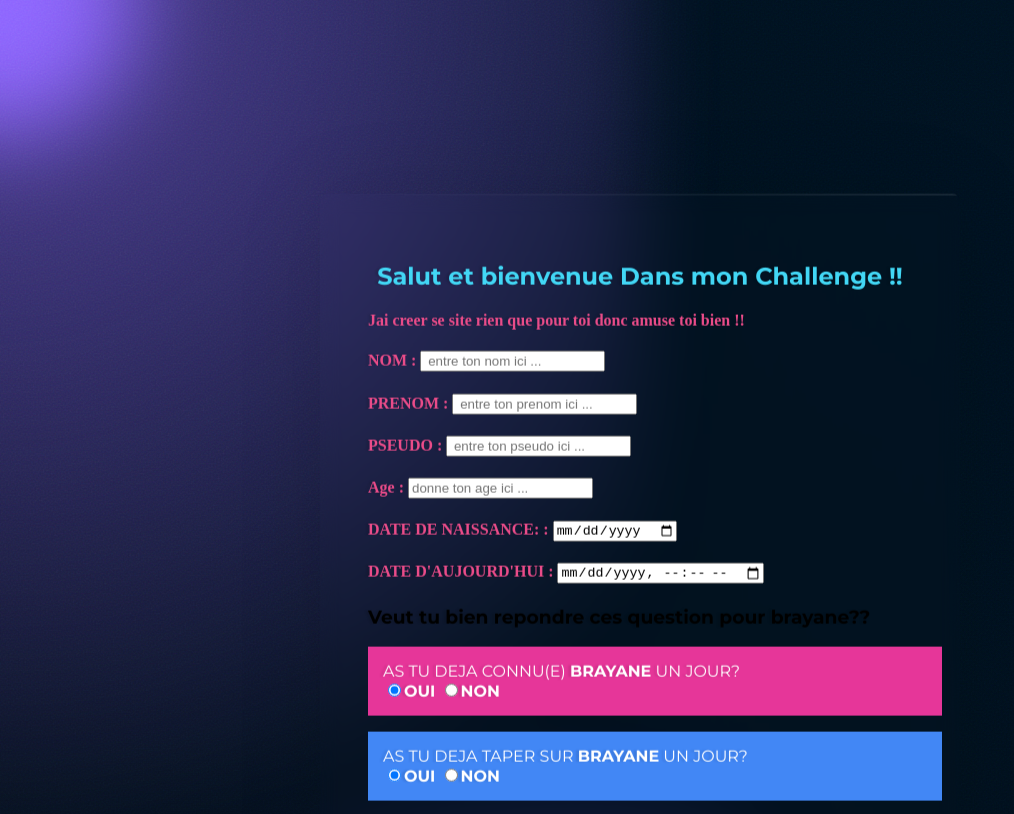
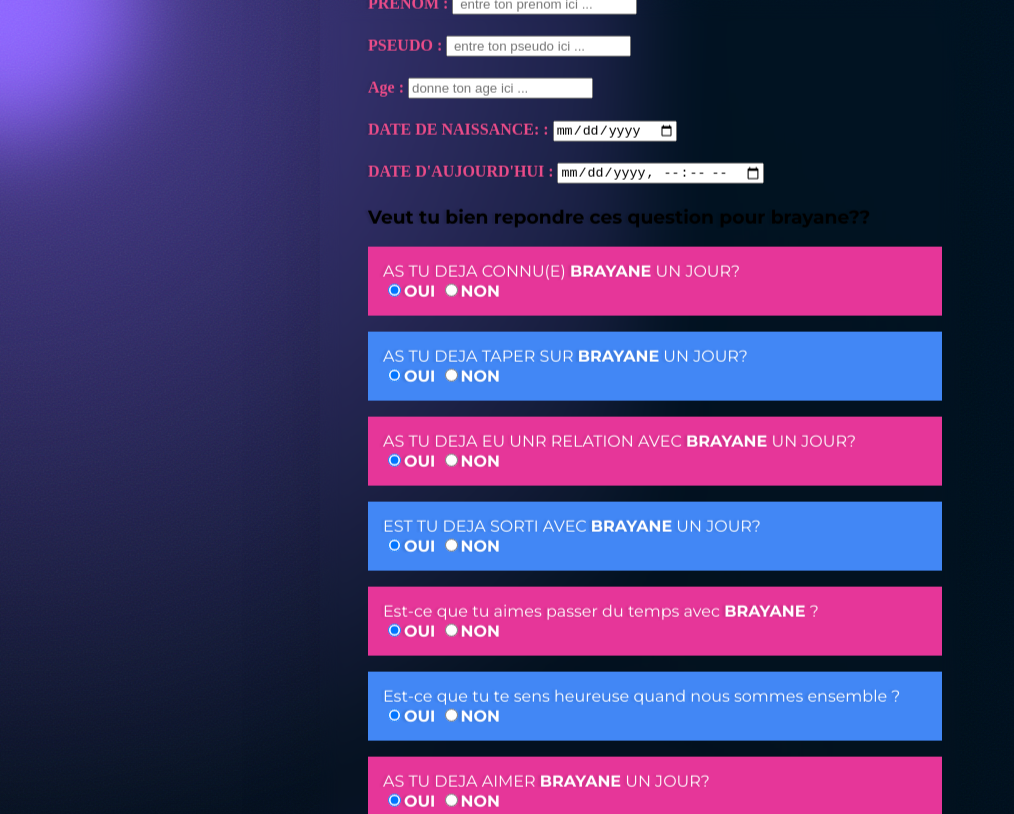
Before and after one commit to XXXBrayaneT/Amour2, a plain HTML site: page index.html in a window 1280 px wide. Shown: the top 814 px of the page, without its empty margins (0-1014 px from the left). Drawn offline with Linux system fonts and the light colour scheme.

Commit message:
Update neon.css

```diff
--- a/neon.css
+++ b/neon.css
@@ -17,8 +17,8 @@ html, body {
 
   margin: 0;
   padding: 0;
-  height: 100%;
-  width: 100%;
+  height: 70%;
+  width: 70%;
 }
 
 body {
@@ -34,7 +34,7 @@ h1, h3 {
 .card {
   position:absolute ;
   z-index: 10;
-  top: 200%;
+  top: 150%;
   left: 50%;
   transform: translate(-50%, -50%);
   user-select: none;
```
